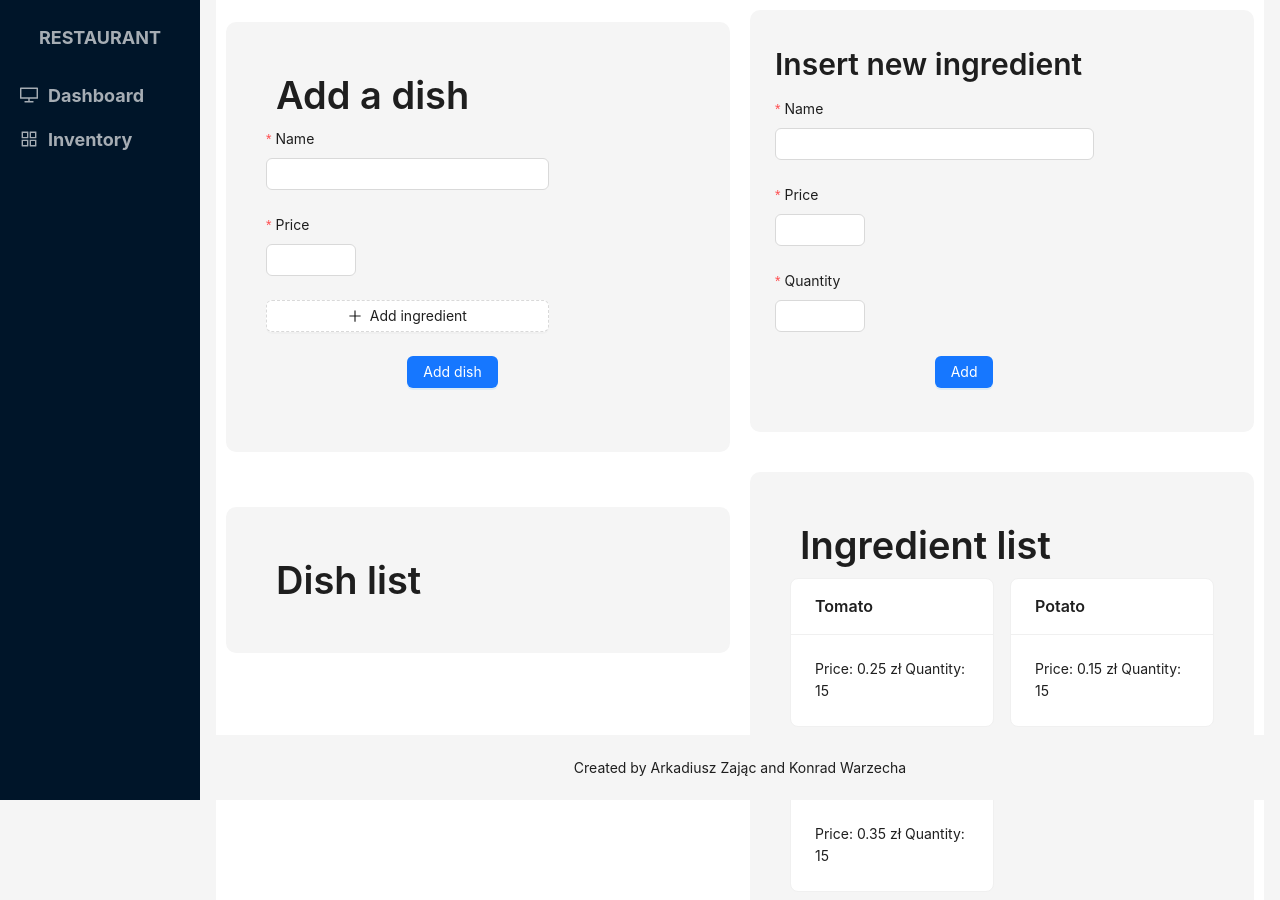
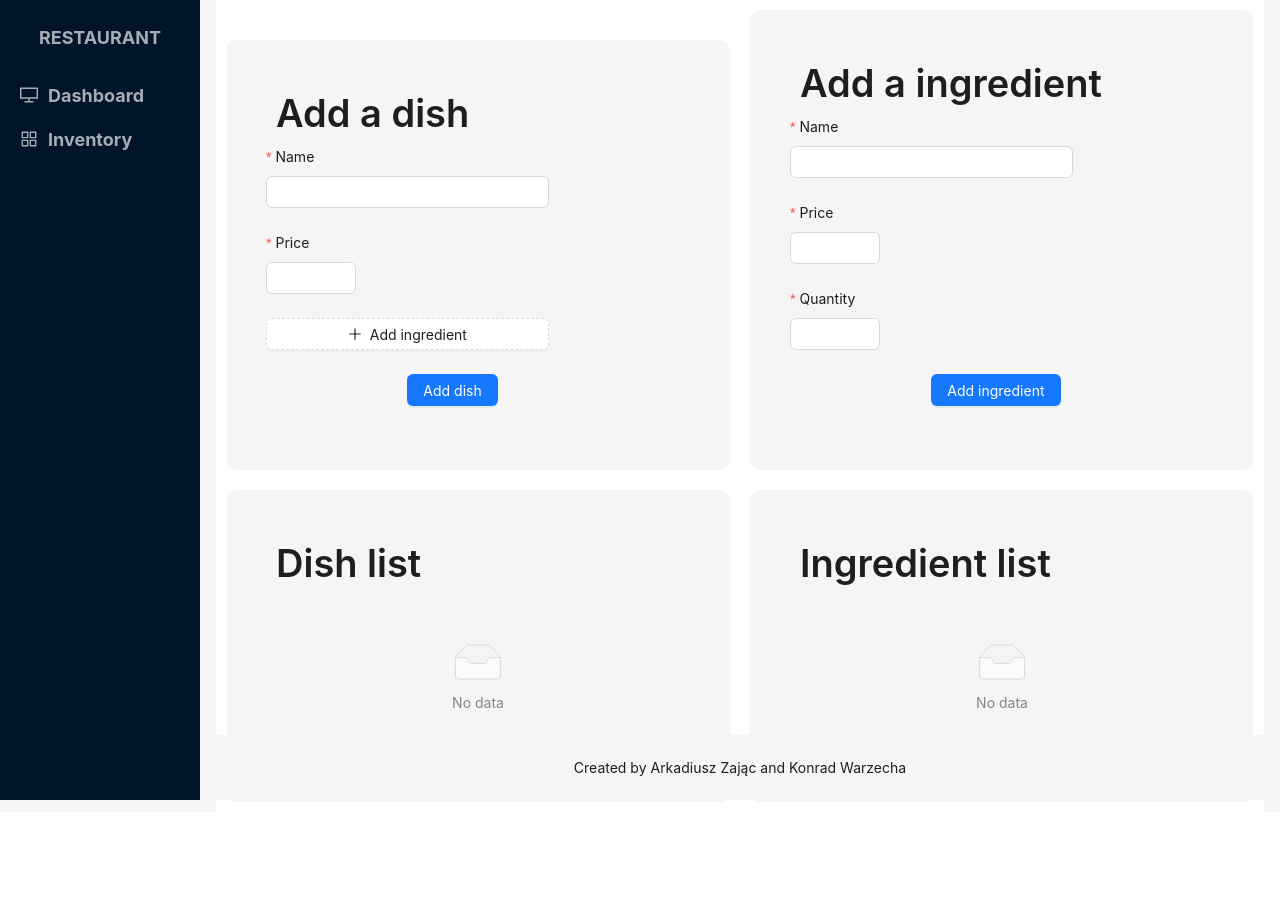
Before and after one commit to Konrad44444/DBMS-Course-Projects, a React (Create React App) app in the folder restaurant-frontend/: page /inventory in a window 1280 px wide. Shown: the top 900 px of the page. After the commit the page ends 812 px from the top, so only its background shows below. Built offline with nearby package versions, Linux system fonts and the light colour scheme.

Commit message:
dish form

```diff
--- a/restaurant-frontend/src/components/Inventory.tsx
+++ b/restaurant-frontend/src/components/Inventory.tsx
@@ -12,11 +12,7 @@ type Ingredient = {
     quantity?: number;
 };
 
-const ingredients: Ingredient[] = [
-    {id: 1, name: "Tomato", price: 0.25, quantity: 15},
-    {id: 2, name: "Potato", price: 0.15, quantity: 15},
-    {id: 3, name: "Cucumber", price: 0.35, quantity: 15}
-]
+const ingredients: Ingredient[] = []
 
 type Dish = {
     id?: number;
@@ -24,6 +20,16 @@ type Dish = {
     price?: number;
     ingredients?: number[];
 }
+
+type DishGet = {
+    id?: number;
+    name?: string;
+    price?: number;
+    ingredients?: [{ingredient: Ingredient, quantity: number}];
+}
+
+const dishes: Dish[] = []
+const dishesGet: DishGet[] = []
 
 const onFinishDish: FormProps<Dish>["onFinish"] = (values) => {
   console.log("Success:", values);
@@ -66,7 +72,7 @@ const onFinishFailedIngredient: FormProps<Ingredient>["onFinishFailed"] = (
 function Inventory() {
     return(
         <div style={{width: '100%', backgroundColor: 'white'}}>
-            <div style={{width: 'calc(50% - 20px)', display: 'inline-block',
+            <div style={{width: 'calc(50% - 20px)', height: '100%', display: 'inline-block',
                         padding: '40px', borderRadius: '10px', background: 'whitesmoke',
                         margin: '10px'}}>
 
@@ -145,16 +151,9 @@ function Inventory() {
       </div>
 
       <div
-        style={{
-          width: "calc(50% - 20px)",
-          display: "inline-block",
-          paddingTop: "10px",
-          paddingLeft: "25px",
-          borderRadius: "10px",
-          background: "whitesmoke",
-          margin: "10px",
-          paddingBottom: "20px",
-        }}
+        style={{width: 'calc(50% - 20px)', height: '100%', display: 'inline-block',
+        padding: '40px', borderRadius: '10px', background: 'whitesmoke',
+        margin: '10px'}}
       >
         <Form
           name="ingredient"
@@ -167,7 +166,11 @@ function Inventory() {
           autoComplete="off"
           layout="vertical"
         >
-          <Title level={2}>Insert new ingredient</Title>
+
+          <Typography.Title style={{ margin: '10px' }}>
+                Add a ingredient
+            </Typography.Title>
+
           <Form.Item<Ingredient>
             label={"Name"}
             name={"name"}
@@ -208,7 +211,7 @@ function Inventory() {
 
           <Form.Item wrapperCol={{ offset: 8, span: 16 }}>
             <Button type="primary" htmlType="submit">
-              Add
+              Add ingredient
             </Button>
           </Form.Item>
         </Form>
@@ -221,6 +224,21 @@ function Inventory() {
                 <Typography.Title style={{ margin: '10px' }}>
                     Dish list
                 </Typography.Title>
+
+                <List
+                    grid={{ gutter: 16, column: 2 }}
+                    dataSource={dishesGet}
+                    renderItem={(item) => (
+                    <List.Item>
+                        <Card title={item.name}>
+                            Price: {item.price} zł
+                            Ingredients: {item.ingredients.map((index) => {
+                                <p>{index.ingredient.name} - {index.quantity} pcs</p>
+                            })}
+                        </Card>
+                    </List.Item>
+                    )}
+                />
 
             </div>
 
```
